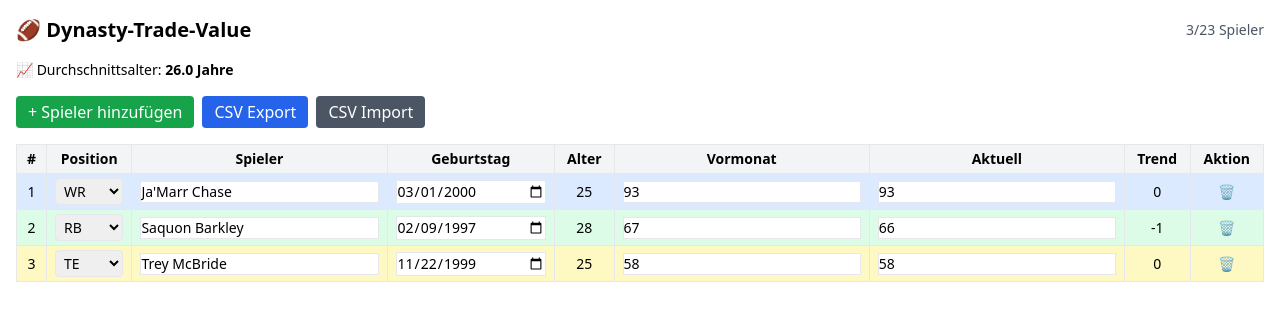
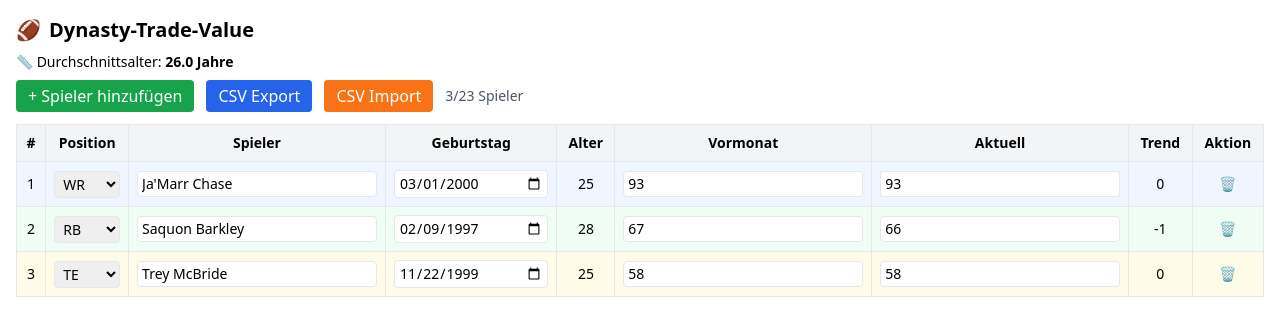
Before and after one commit to Bruecki3x/dynasty-table, a React (Vite) app: page / in a window 1280 px wide. Shown: the top 336 px of the page. Built offline with nearby package versions, Linux system fonts and the light colour scheme; the HTML template or start-up script is replaced by a standard one.

Commit message:
✅ CSV Import hinzugefügt

```diff
--- a/src/DynastyTable.jsx
+++ b/src/DynastyTable.jsx
@@ -1,6 +1,4 @@
-import React, { useState, useEffect } from "react";
-
-const MAX_PLAYERS = 23;
+import React, { useState, useEffect, useRef } from "react";
 
 const initialData = [
   { position: "WR", name: "Ja'Marr Chase", birthday: "2000-03-01", lastValue: 93, currentValue: 93 },
@@ -8,18 +6,7 @@ const initialData = [
   { position: "TE", name: "Trey McBride", birthday: "1999-11-22", lastValue: 58, currentValue: 58 },
 ];
 
-const positionColors = {
-  QB: "bg-red-100",
-  RB: "bg-green-100",
-  WR: "bg-blue-100",
-  TE: "bg-yellow-100",
-  K: "bg-purple-100",
-  DEF: "bg-gray-200",
-};
-
-const positionOptions = ["QB", "RB", "WR", "TE", "K", "DEF"];
-
-function calculateAge(birthday) {
+const calculateAge = (birthday) => {
   const birth = new Date(birthday);
   const today = new Date();
   let age = today.getFullYear() - birth.getFullYear();
@@ -28,21 +15,16 @@ function calculateAge(birthday) {
     age--;
   }
   return age;
-}
-
-function averageAge(players) {
-  const ages = players
-    .filter(p => p.position !== "DEF" && p.birthday)
-    .map(p => calculateAge(p.birthday));
-  if (ages.length === 0) return "-";
-  const avg = ages.reduce((a, b) => a + b, 0) / ages.length;
-  return avg.toFixed(1);
-}
+};
 
 export default function DynastyTable() {
-  const [data, setData] = useState(initialData);
+  const [data, setData] = useState(() => {
+    const stored = localStorage.getItem("dynastyData");
+    return stored ? JSON.parse(stored) : initialData;
+  });
   const [sortKey, setSortKey] = useState(null);
   const [sortAsc, setSortAsc] = useState(true);
+  const fileInputRef = useRef();
 
   useEffect(() => {
     localStorage.setItem("dynastyData", JSON.stringify(data));
@@ -55,7 +37,7 @@ export default function DynastyTable() {
   };
 
   const handleAdd = () => {
-    if (data.length >= MAX_PLAYERS) return;
+    if (data.length >= 23) return;
     setData([
       ...data,
       { position: "QB", name: "", birthday: "2000-01-01", lastValue: 0, currentValue: 0 },
@@ -75,12 +57,10 @@ export default function DynastyTable() {
     }
   };
 
-  const handleExport = () => {
-    const csvContent = [
-      ["position", "name", "birthday", "lastValue", "currentValue"],
-      ...data.map(p => [p.position, p.name, p.birthday, p.lastValue, p.currentValue])
-    ].map(e => e.join(",")).join("\n");
-
+  const exportToCSV = () => {
+    const headers = ["Position", "Name", "Geburtstag", "Vormonat", "Aktuell"];
+    const rows = data.map(row => [row.position, row.name, row.birthday, row.lastValue, row.currentValue]);
+    const csvContent = [headers, ...rows].map(e => e.join(",")).join("\n");
     const blob = new Blob([csvContent], { type: "text/csv;charset=utf-8;" });
     const url = URL.createObjectURL(blob);
     const link = document.createElement("a");
@@ -89,127 +69,169 @@ export default function DynastyTable() {
     link.click();
   };
 
-  const handleImport = (e) => {
-    const file = e.target.files[0];
+  const importFromCSV = (event) => {
+    const file = event.target.files[0];
     if (!file) return;
     const reader = new FileReader();
     reader.onload = (e) => {
-      const text = e.target.result;
-      const rows = text.trim().split("\n").slice(1); // remove header
-      const imported = rows.map(row => {
-        const [position, name, birthday, lastValue, currentValue] = row.split(",");
+      const lines = e.target.result.split("\n").slice(1); // skip header
+      const newData = lines
+        .map(line => line.trim())
+        .filter(line => line.length > 0)
+        .map(line => {
+          const [position, name, birthday, lastValue, currentValue] = line.split(",");
           return {
             position,
             name,
             birthday,
             lastValue: Number(lastValue),
-          currentValue: Number(currentValue),
+            currentValue: Number(currentValue)
           };
         });
-      setData(imported);
+      setData(newData.slice(0, 23));
     };
     reader.readAsText(file);
   };
 
   const sortedData = [...data].sort((a, b) => {
     if (!sortKey) return 0;
-    const aValue = sortKey === "age" ? calculateAge(a.birthday) : a[sortKey];
-    const bValue = sortKey === "age" ? calculateAge(b.birthday) : b[sortKey];
+    const aValue = sortKey === "birthday" ? new Date(a[sortKey]) : a[sortKey];
+    const bValue = sortKey === "birthday" ? new Date(b[sortKey]) : b[sortKey];
     if (aValue < bValue) return sortAsc ? -1 : 1;
     if (aValue > bValue) return sortAsc ? 1 : -1;
     return 0;
   });
 
-  const sortIcon = (key) => {
-    if (sortKey !== key) return "";
-    return sortAsc ? " ▲" : " ▼";
+  const avgAge = (data.length > 0)
+    ? (data.filter(p => p.position !== "DEF").reduce((sum, p) => sum + calculateAge(p.birthday), 0) /
+       data.filter(p => p.position !== "DEF").length).toFixed(1)
+    : 0;
+
+  const positionColors = {
+    QB: "bg-red-50",
+    RB: "bg-green-50",
+    WR: "bg-blue-50",
+    TE: "bg-yellow-50",
+    K: "bg-pink-50",
+    DEF: "bg-gray-100",
   };
+
+  const positionOptions = ["QB", "RB", "WR", "TE", "K", "DEF"];
 
   return (
     <div className="p-4">
-      <div className="flex flex-col sm:flex-row sm:justify-between sm:items-center mb-4 gap-2">
-        <h2 className="text-xl font-bold">🏈 Dynasty-Trade-Value</h2>
-        <span className="text-sm text-gray-600">{data.length}/{MAX_PLAYERS} Spieler</span>
-      </div>
-
-      <p className="mb-4 text-sm">📈 Durchschnittsalter: <strong>{averageAge(data)} Jahre</strong></p>
-
-      <div className="flex flex-wrap gap-2 mb-4">
+      <h2 className="text-xl font-bold mb-2 flex items-center gap-2">
+        <span role="img" aria-label="football">🏈</span> Dynasty-Trade-Value
+      </h2>
+      <p className="mb-2 text-sm">📏 Durchschnittsalter: <strong>{avgAge} Jahre</strong></p>
+      <div className="flex flex-wrap gap-3 mb-3 items-center">
         <button
           onClick={handleAdd}
-          className={`px-3 py-1 rounded text-white ${data.length >= MAX_PLAYERS ? 'bg-gray-400 cursor-not-allowed' : 'bg-green-600'}`}
-          disabled={data.length >= MAX_PLAYERS}
+          className="px-3 py-1 bg-green-600 text-white rounded disabled:opacity-50"
+          disabled={data.length >= 23}
         >
           + Spieler hinzufügen
         </button>
         <button
-          onClick={handleExport}
-          className="px-3 py-1 rounded text-white bg-blue-600"
+          onClick={exportToCSV}
+          className="px-3 py-1 bg-blue-600 text-white rounded"
         >
           CSV Export
         </button>
-        <label className="px-3 py-1 rounded text-white bg-gray-600 cursor-pointer">
+        <button
+          onClick={() => fileInputRef.current.click()}
+          className="px-3 py-1 bg-orange-500 text-white rounded"
+        >
           CSV Import
-          <input type="file" accept=".csv" onChange={handleImport} className="hidden" />
-        </label>
+        </button>
+        <input
+          type="file"
+          accept=".csv"
+          ref={fileInputRef}
+          onChange={importFromCSV}
+          className="hidden"
+        />
+        <span className="text-sm text-gray-600">{data.length}/23 Spieler</span>
       </div>
-
-      <div className="overflow-x-auto">
-        <table className="min-w-[700px] w-full table-auto border border-collapse border-gray-300 text-sm">
-          <thead className="bg-gray-100">
-            <tr>
-              <th className="border px-2 py-1">#</th>
-              <th className="border px-2 py-1 cursor-pointer" onClick={() => handleSort("position")}>Position{sortIcon("position")}</th>
-              <th className="border px-2 py-1 cursor-pointer" onClick={() => handleSort("name")}>Spieler{sortIcon("name")}</th>
-              <th className="border px-2 py-1">Geburtstag</th>
-              <th className="border px-2 py-1 cursor-pointer" onClick={() => handleSort("age")}>Alter{sortIcon("age")}</th>
-              <th className="border px-2 py-1 cursor-pointer" onClick={() => handleSort("lastValue")}>Vormonat{sortIcon("lastValue")}</th>
-              <th className="border px-2 py-1 cursor-pointer" onClick={() => handleSort("currentValue")}>Aktuell{sortIcon("currentValue")}</th>
-              <th className="border px-2 py-1">Trend</th>
-              <th className="border px-2 py-1">Aktion</th>
+      <table className="w-full table-auto border border-collapse border-gray-300 text-sm">
+        <thead>
+          <tr className="bg-gray-100">
+            <th className="border p-2 cursor-pointer" onClick={() => handleSort("index")}>#</th>
+            <th className="border p-2 cursor-pointer" onClick={() => handleSort("position")}>Position</th>
+            <th className="border p-2 cursor-pointer" onClick={() => handleSort("name")}>Spieler</th>
+            <th className="border p-2 cursor-pointer" onClick={() => handleSort("birthday")}>Geburtstag</th>
+            <th className="border p-2">Alter</th>
+            <th className="border p-2 cursor-pointer" onClick={() => handleSort("lastValue")}>Vormonat</th>
+            <th className="border p-2 cursor-pointer" onClick={() => handleSort("currentValue")}>Aktuell</th>
+            <th className="border p-2">Trend</th>
+            <th className="border p-2">Aktion</th>
           </tr>
         </thead>
         <tbody>
-            {sortedData.map((player, index) => (
-              <tr key={index} className={positionColors[player.position] || ""}>
-                <td className="border px-2 py-1 text-center">{index + 1}</td>
-                <td className="border px-2 py-1">
+          {sortedData.map((row, index) => (
+            <tr key={index} className={positionColors[row.position] || ""}>
+              <td className="border p-2 text-center">{index + 1}</td>
+              <td className="border p-2 text-center">
                 <select
-                    value={player.position}
+                  className="w-full border rounded px-1 py-0.5"
+                  value={row.position}
                   onChange={(e) => handleChange(index, "position", e.target.value)}
-                    className="w-full border rounded px-1 py-0.5"
                 >
                   {positionOptions.map(pos => (
                     <option key={pos} value={pos}>{pos}</option>
                   ))}
                 </select>
               </td>
-                <td className="border px-2 py-1">
-                  <input value={player.name} onChange={(e) => handleChange(index, "name", e.target.value)} className="w-full border" />
+              <td className="border p-2">
+                <input
+                  type="text"
+                  value={row.name}
+                  onChange={(e) => handleChange(index, "name", e.target.value)}
+                  className="w-full border rounded px-1 py-0.5"
+                />
               </td>
-                <td className="border px-2 py-1">
-                  <input type="date" value={player.birthday} onChange={(e) => handleChange(index, "birthday", e.target.value)} className="w-full border" />
+              <td className="border p-2">
+                <input
+                  type="date"
+                  value={row.birthday}
+                  onChange={(e) => handleChange(index, "birthday", e.target.value)}
+                  className="w-full border rounded px-1 py-0.5"
+                />
               </td>
-                <td className="border px-2 py-1 text-center">
-                  {player.position === "DEF" ? "-" : calculateAge(player.birthday)}
+              <td className="border p-2 text-center">
+                {row.position === "DEF" ? "-" : calculateAge(row.birthday)}
               </td>
-                <td className="border px-2 py-1">
-                  <input type="number" value={player.lastValue} onChange={(e) => handleChange(index, "lastValue", e.target.value)} className="w-full border" />
+              <td className="border p-2">
+                <input
+                  type="number"
+                  value={row.lastValue}
+                  onChange={(e) => handleChange(index, "lastValue", e.target.value)}
+                  className="w-full border rounded px-1 py-0.5"
+                />
               </td>
-                <td className="border px-2 py-1">
-                  <input type="number" value={player.currentValue} onChange={(e) => handleChange(index, "currentValue", e.target.value)} className="w-full border" />
+              <td className="border p-2">
+                <input
+                  type="number"
+                  value={row.currentValue}
+                  onChange={(e) => handleChange(index, "currentValue", e.target.value)}
+                  className="w-full border rounded px-1 py-0.5"
+                />
               </td>
-                <td className="border px-2 py-1 text-center">
-                  {player.currentValue - player.lastValue}
+              <td className="border p-2 text-center">
+                {row.currentValue - row.lastValue}
               </td>
-                <td className="border px-2 py-1 text-center">
-                  <button onClick={() => handleDelete(index)} className="text-red-600">🗑</button>
+              <td className="border p-2 text-center">
+                <button
+                  onClick={() => handleDelete(index)}
+                  className="text-red-500 hover:text-red-700"
+                >
+                  🗑️
+                </button>
               </td>
             </tr>
           ))}
         </tbody>
       </table>
     </div>
-    </div>
   );
 }
```
Lines whose indentation alone changed are shown as unchanged.
